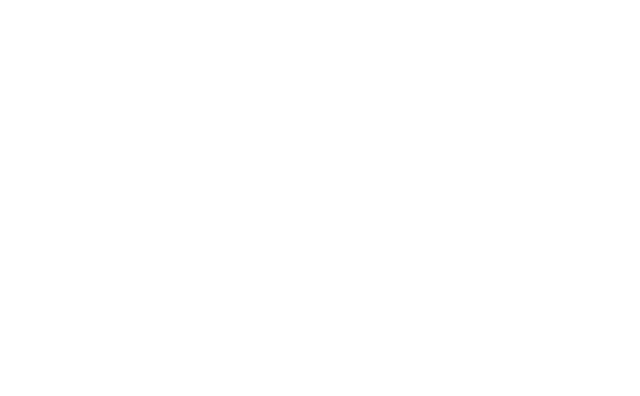
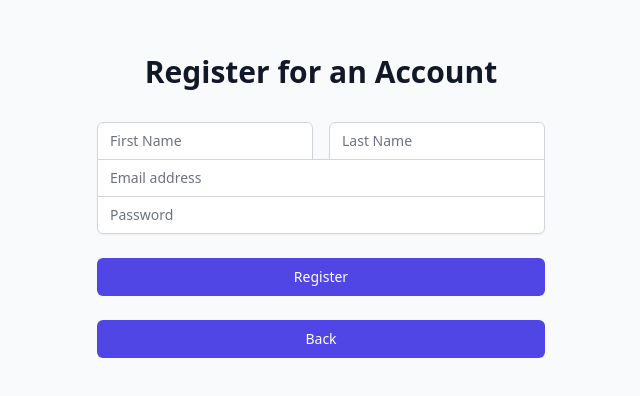
Before and after one commit to Mehedi529/Design-Agency, a React (Vite) app in the folder design-agency-website/: page /registration in a window 1280 px wide. Before the commit this address had no page. Shown: the part 206-602 px from the top of the page, without its empty margins (319-959 px from the left). Built offline with nearby package versions, Linux system fonts and the light colour scheme.

Commit message:
components part and team page complete partialy

```diff
--- a/design-agency-website/src/App.jsx
+++ b/design-agency-website/src/App.jsx
@@ -4,6 +4,8 @@
 import ServicePage from './pages/ServicePage/ServicePage';
 import ProjectPage from './pages/ProjectPage/ProjectPage';
 import TestimonialPage from './pages/TestimonialPage/TestimonialPage';
+import Login from "./components/Login";
+import Registration from "./components/Registration";
 
 function App() {
 
@@ -15,6 +17,8 @@
             <Route path="/service" element={<ServicePage/>} />
             <Route path="/project" element={<ProjectPage/>} />
             <Route path="/testimonial" element={<TestimonialPage/>} />
+            <Route path="/login" element={<Login/>} />
+            <Route path="/registration" element={<Registration/>} />
         </Routes>
     </BrowserRouter>
   )
--- a/design-agency-website/src/components/BG.jsx
+++ b/design-agency-website/src/components/BG.jsx
@@ -0,0 +1,13 @@
+/* eslint-disable react-refresh/only-export-components */
+/* eslint-disable no-unused-vars */
+import React from 'react';
+
+const BG = () => {
+    return (
+        <div>
+
+        </div>
+    );
+};
+
+export default BG;
--- /dev/null
+++ b/design-agency-website/src/components/Login.jsx
@@ -0,0 +1,64 @@
+/* eslint-disable no-unused-vars */
+import React from 'react';
+import { NavLink } from 'react-router-dom';
+
+const Login = () => {
+  return (
+    <div className="min-h-screen flex items-center justify-center bg-gray-50 py-12 px-4 sm:px-6 lg:px-8">
+      <div className="max-w-md w-full space-y-8">
+        <div>
+          <h2 className="mt-6 text-center text-3xl font-extrabold text-gray-900">
+            Login
+          </h2>
+        </div>
+        <form className="mt-8 space-y-6">
+          <div className="rounded-md shadow-sm -space-y-px">
+            <div>
+              <label htmlFor="username" className="sr-only">
+                Username
+              </label>
+              <input
+                id="username"
+                name="username"
+                type="text"
+                autoComplete="username"
+                required
+                className="appearance-none rounded-none relative block w-full px-3 py-2 border border-gray-300 placeholder-gray-500 text-gray-900 rounded-t-md focus:outline-none focus:ring-indigo-500 focus:border-indigo-500 focus:z-10 sm:text-sm"
+                placeholder="Username"
+              />
+            </div>
+            <div>
+              <label htmlFor="password" className="sr-only">
+                Password
+              </label>
+              <input
+                id="password"
+                name="password"
+                type="password"
+                autoComplete="current-password"
+                required
+                className="appearance-none rounded-none relative block w-full px-3 py-2 border border-gray-300 placeholder-gray-500 text-gray-900 rounded-b-md focus:outline-none focus:ring-indigo-500 focus:border-indigo-500 focus:z-10 sm:text-sm"
+                placeholder="Password"
+              />
+            </div>
+          </div>
+
+          <div>
+            <button
+              type="submit"
+              className="group relative w-full flex justify-center py-2 px-4 border border-transparent text-sm font-medium rounded-md text-white bg-indigo-600 hover:bg-indigo-700 focus:outline-none focus:ring-2 focus:ring-offset-2 focus:ring-indigo-500"
+            >
+              Login
+            </button>
+            <br />
+            <NavLink to="/" className="group relative w-full flex justify-center py-2 px-4 border border-transparent text-sm font-medium rounded-md text-white bg-indigo-600 hover:bg-indigo-700 focus:outline-none focus:ring-2 focus:ring-offset-2 focus:ring-indigo-500"
+            >Back
+            </NavLink>
+          </div>
+        </form>
+      </div>
+    </div>
+  );
+};
+
+export default Login;
--- a/design-agency-website/src/components/MainMenuContent.jsx
+++ b/design-agency-website/src/components/MainMenuContent.jsx
@@ -31,8 +31,8 @@
         </ul>
     </div>
     <div className="navbar-end">
-        <a className="btn">Login</a>
-        <a className="btn">Registration</a>
+        <NavLink to="/login" className="btn">Login</NavLink>
+        <NavLink to="/registration" className="btn">Registration</NavLink>
     </div>
 </div>
 
--- /dev/null
+++ b/design-agency-website/src/components/Registration.jsx
@@ -0,0 +1,116 @@
+/* eslint-disable no-unused-vars */
+import React, { useState } from 'react';
+import { NavLink } from 'react-router-dom';
+
+const Registration = () => {
+  const [firstName, setFirstName] = useState('');
+  const [lastName, setLastName] = useState('');
+  const [email, setEmail] = useState('');
+  const [password, setPassword] = useState('');
+
+  const handleRegistration = (e) => {
+    e.preventDefault();
+    console.log('First Name:', firstName);
+    console.log('Last Name:', lastName);
+    console.log('Email:', email);
+    console.log('Password:', password);
+    // Add your registration logic here
+  };
+
+  return (
+    <div className="min-h-screen flex items-center justify-center bg-gray-50 py-12 px-4 sm:px-6 lg:px-8">
+      <div className="max-w-md w-full space-y-8">
+        <div>
+          <h2 className="mt-6 text-center text-3xl font-extrabold text-gray-900">
+            Register for an Account
+          </h2>
+        </div>
+        <form className="mt-8 space-y-6" onSubmit={handleRegistration}>
+          <div className="rounded-md shadow-sm -space-y-px">
+            <div className="grid grid-cols-2 gap-4">
+              <div>
+                <label htmlFor="firstName" className="sr-only">
+                  First Name
+                </label>
+                <input
+                  id="firstName"
+                  name="firstName"
+                  type="text"
+                  autoComplete="given-name"
+                  required
+                  className="appearance-none rounded-none relative block w-full px-3 py-2 border border-gray-300 placeholder-gray-500 text-gray-900 rounded-t-md focus:outline-none focus:ring-indigo-500 focus:border-indigo-500 focus:z-10 sm:text-sm"
+                  placeholder="First Name"
+                  value={firstName}
+                  onChange={(e) => setFirstName(e.target.value)}
+                />
+              </div>
+              <div>
+                <label htmlFor="lastName" className="sr-only">
+                  Last Name
+                </label>
+                <input
+                  id="lastName"
+                  name="lastName"
+                  type="text"
+                  autoComplete="family-name"
+                  required
+                  className="appearance-none rounded-none relative block w-full px-3 py-2 border border-gray-300 placeholder-gray-500 text-gray-900 rounded-t-md focus:outline-none focus:ring-indigo-500 focus:border-indigo-500 focus:z-10 sm:text-sm"
+                  placeholder="Last Name"
+                  value={lastName}
+                  onChange={(e) => setLastName(e.target.value)}
+                />
+              </div>
+            </div>
+            <div>
+              <label htmlFor="email" className="sr-only">
+                Email address
+              </label>
+              <input
+                id="email"
+                name="email"
+                type="email"
+                autoComplete="email"
+                required
+                className="appearance-none rounded-none relative block w-full px-3 py-2 border border-gray-300 placeholder-gray-500 text-gray-900 focus:outline-none focus:ring-indigo-500 focus:border-indigo-500 focus:z-10 sm:text-sm"
+                placeholder="Email address"
+                value={email}
+                onChange={(e) => setEmail(e.target.value)}
+              />
+            </div>
+            <div>
+              <label htmlFor="password" className="sr-only">
+                Password
+              </label>
+              <input
+                id="password"
+                name="password"
+                type="password"
+                autoComplete="new-password"
+                required
+                className="appearance-none rounded-none relative block w-full px-3 py-2 border border-gray-300 placeholder-gray-500 text-gray-900 rounded-b-md focus:outline-none focus:ring-indigo-500 focus:border-indigo-500 focus:z-10 sm:text-sm"
+                placeholder="Password"
+                value={password}
+                onChange={(e) => setPassword(e.target.value)}
+              />
+            </div>
+          </div>
+
+          <div>
+            <button
+              type="submit"
+              className="group relative w-full flex justify-center py-2 px-4 border border-transparent text-sm font-medium rounded-md text-white bg-indigo-600 hover:bg-indigo-700 focus:outline-none focus:ring-2 focus:ring-offset-2 focus:ring-indigo-500"
+            >
+              Register
+            </button>
+            <br />
+            <NavLink to="/" className="group relative w-full flex justify-center py-2 px-4 border border-transparent text-sm font-medium rounded-md text-white bg-indigo-600 hover:bg-indigo-700 focus:outline-none focus:ring-2 focus:ring-offset-2 focus:ring-indigo-500"
+            >Back
+            </NavLink>
+          </div>
+        </form>
+      </div>
+    </div>
+  );
+};
+
+export default Registration;
--- a/design-agency-website/src/components/SubscribeSection.jsx
+++ b/design-agency-website/src/components/SubscribeSection.jsx
@@ -20,10 +20,12 @@
   };
 
   return (
-    <div className="flex items-center justify-center h-screen">
-      <div className="max-w-md p-4 bg-gray-100 rounded-md shadow-md">
-        <h2 className="text-2xl font-semibold mb-2">SUBSCRIBE</h2>
-        <p className="text-gray-600 mb-4">Subscribe To Get The Latest News About Us</p>
+    <div className=" flex items-center justify-center">
+      <div className="max-w-md p-4 rounded-md  text-center">
+        <h2 className="text-2xl font-semibold text-green-500 mb-2">SUBSCRIBE</h2>
+        <p className="text-black font-bold mb-4">
+          Subscribe To Get The Latest News About Us
+        </p>
         <form onSubmit={handleSubmit} className="flex flex-col">
           <label className="mb-2">
             Please Drop Your Email Below To Get Daily Update About What We Do
--- a/design-agency-website/src/pages/HomePage/HomePage.jsx
+++ b/design-agency-website/src/pages/HomePage/HomePage.jsx
@@ -11,6 +11,7 @@
 const HomePage = () => {
     return (
         <div className='bg-gray-200'>
+
             <MainMenuContent/>
             <HeroList />
             <WorkList />
--- a/design-agency-website/src/pages/TeamPage/TeamList.jsx
+++ b/design-agency-website/src/pages/TeamPage/TeamList.jsx
@@ -4,7 +4,17 @@
 const TeamList = () => {
     return (
         <div>
-            <h1>This is Team list page</h1>
+            <div id="" className="max-w-[1040px] m-auto md:pl-20 p-4 py-16">
+            <h1 className="text-4xl font-bold text-center text-[#20B15A]">OUR TEAM MEMBER</h1>
+            <p className="text-center py-8 font-bold text-[#000000]">
+                Check our awesome team members
+            </p>
+            <div className="grid sm:grid-cols-2 gap-12 font-bold">
+                <p>Team Member1</p>
+                <p>Team Member2</p>
+                <p>Team Member3</p>
+            </div>
+        </div>
         </div>
     );
 };
```
